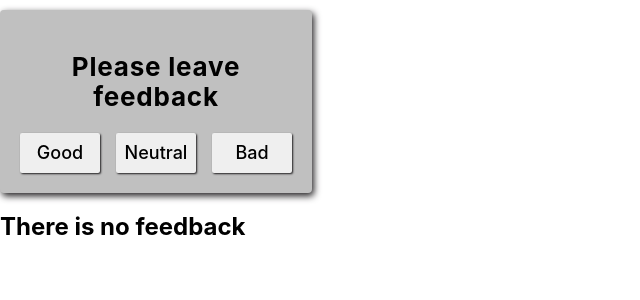
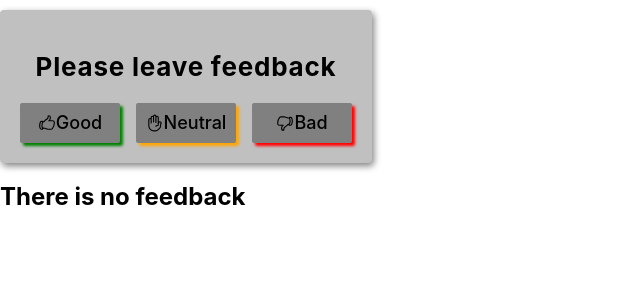
Before and after one commit to PlutovaKate/02-goit-react-hw-02-feedback, a React (Create React App) app: page / in a window 1280 px wide. Shown: the top 300 px of the page, without its empty margins (0-640 px from the left). Built offline with nearby package versions, Linux system fonts and the light colour scheme.

Commit message:
add theme and icons

```diff
--- a/package.json
+++ b/package.json
@@ -10,6 +10,7 @@
     "modern-normalize": "^2.0.0",
     "react": "^18.1.0",
     "react-dom": "^18.1.0",
+    "react-icons": "^4.11.0",
     "react-scripts": "5.0.1",
     "styled-components": "^6.1.0",
     "web-vitals": "^2.1.3"
--- a/src/components/FeedbackOptions/FeedbackOptions.jsx
+++ b/src/components/FeedbackOptions/FeedbackOptions.jsx
@@ -1,5 +1,10 @@
 import React from 'react';
 import { List, BtnList, ListItem } from './FeedbackOptions.styled';
+import {
+  HiOutlineHandThumbUp,
+  HiOutlineHandRaised,
+  HiOutlineHandThumbDown,
+} from 'react-icons/hi2';
 
 const Feedback = ({
   onIncreamentGood,
@@ -8,18 +13,25 @@ const Feedback = ({
 }) => {
   return (
     <List>
-      <ListItem>
-        <BtnList type="button" onClick={onIncreamentGood}>
+      <ListItem feedback={'good'}>
+        <BtnList feedback={'good'} type="button" onClick={onIncreamentGood}>
+          <HiOutlineHandThumbUp />
           Good
         </BtnList>
       </ListItem>
-      <ListItem>
-        <BtnList type="button" onClick={onIncreamentNeutral}>
+      <ListItem feedback={'neutral'}>
+        <BtnList
+          feedback={'neutral'}
+          type="button"
+          onClick={onIncreamentNeutral}
+        >
+          <HiOutlineHandRaised />
           Neutral
         </BtnList>
       </ListItem>
-      <ListItem>
-        <BtnList type="button" onClick={onIncreamentBad}>
+      <ListItem feedback={'bad'}>
+        <BtnList feedback={'bad'} type="button" onClick={onIncreamentBad}>
+          <HiOutlineHandThumbDown />
           Bad
         </BtnList>
       </ListItem>
--- a/src/components/FeedbackOptions/FeedbackOptions.styled.js
+++ b/src/components/FeedbackOptions/FeedbackOptions.styled.js
@@ -1,4 +1,17 @@
 import styled from 'styled-components';
+
+const GetBorderColor = props => {
+  switch (props.feedback) {
+    case 'good':
+      return props.theme.colors.good;
+    case 'neutral':
+      return props.theme.colors.neutral;
+    case 'bad':
+      return props.theme.colors.bad;
+    default:
+      return '#201e20';
+  }
+};
 
 export const List = styled.ul`
   margin: 0;
@@ -10,17 +23,23 @@ export const List = styled.ul`
 `;
 
 export const BtnList = styled.button`
-  width: 80px;
+  display: flex;
+  justify-content: center;
+  align-items: center;
+  width: 100px;
   height: 40px;
   font-weight: 500;
   font-size: 18px;
   border: transparent;
   border-radius: 2px;
-  box-shadow: 1px 1px 2px #201e20;
+  background-color: ${p => p.theme.colors.button};
+  box-shadow: 3px 3px 3px ${GetBorderColor};
 `;
 
 export const ListItem = styled.li`
-  :hover {
-    background-color: grey;
+  :hover,
+  focus {
+    background-color: ${GetBorderColor};
+    box-shadow: 3px 3px 3px ${p => p.theme.colors.button};
   }
 `;
--- a/src/components/Section/Section.styled.js
+++ b/src/components/Section/Section.styled.js
@@ -1,12 +1,16 @@
 import styled from 'styled-components';
 
 export const SectionFeedback = styled.section`
-  background-color: silver;
-  width: 312px;
+  background-color: ${p => p.theme.colors.main};
+  width: 372px;
   margin-top: 10px;
   padding: 20px;
   border-radius: 4px;
-  box-shadow: 2px 3px 7px #201e20;
+  box-shadow: 2px 3px 7px ${p => p.theme.colors.button};
+
+  @media (max-width: 800px) {
+    background-color: beige;
+  }
 `;
 
 export const SectionTitle = styled.h2`
--- a/src/components/Statistics/Statistics.jsx
+++ b/src/components/Statistics/Statistics.jsx
@@ -17,7 +17,7 @@ const Statistics = ({ good, neutral, bad, total, positivePercentage }) => {
         <p>Total: {total}</p>
       </ListItem>
       <ListItem>
-        <p>Positive feedback: {positivePercentage}</p>
+        <p>Positive feedback: {positivePercentage} %</p>
       </ListItem>
     </ul>
   );
--- a/src/components/Statistics/Statistics.styled.js
+++ b/src/components/Statistics/Statistics.styled.js
@@ -5,5 +5,5 @@ export const ListItem = styled.li`
   font-size: 16px;
   line-height: 1.7;
   letter-spacing: 0.03em;
-  color: black;
+  color: ${p => p.theme.colors.statistics};
 `;
--- a/src/index.js
+++ b/src/index.js
@@ -5,9 +5,20 @@ import { App } from 'components/App';
 import { ThemeProvider } from 'styled-components';
 import { GlobalStyle } from 'components/GlobalStyle';
 
+const theme = {
+  colors: {
+    main: 'silver',
+    button: 'grey',
+    good: 'green',
+    neutral: 'orange',
+    bad: 'red',
+    statistics: 'black',
+  },
+};
+
 ReactDOM.createRoot(document.getElementById('root')).render(
   <React.StrictMode>
-    <ThemeProvider theme={{}}>
+    <ThemeProvider theme={theme}>
       <App />
       <GlobalStyle />
     </ThemeProvider>
```
Also changed, not shown: 1 other file (tests, documents, lock files or other folders).
